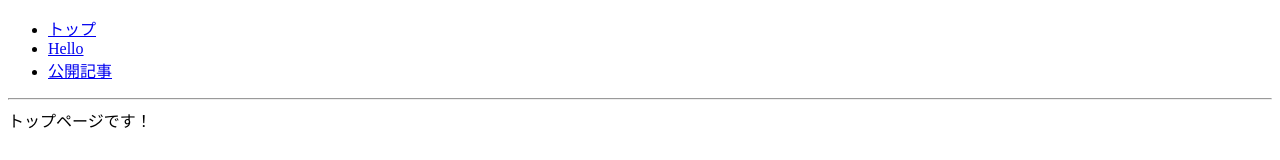
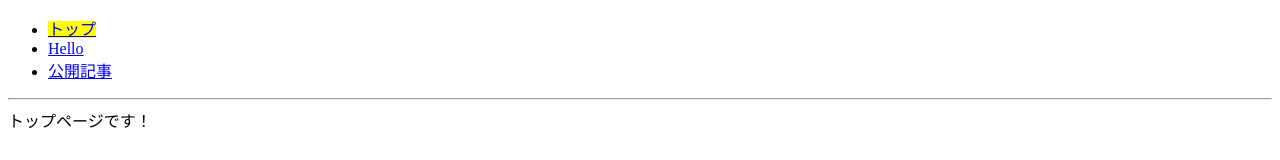
Before and after one commit to nekketsu2010/quick-react, a JavaScript app: page / in a window 1280 px wide. Shown: the top 160 px of the page. Built offline with nearby package versions, Linux system fonts and the light colour scheme.

Commit message:
feature: 現在アクセスしているページをハイライトするようにした。 トップページが常にハイライトされないようにend属性を付けて、子ルートへのマッチは無視するようにした。

```diff
--- a/src/App.js
+++ b/src/App.js
@@ -1,16 +1,20 @@
-import { Link, Outlet } from 'react-router-dom';
+import { NavLink, Outlet } from 'react-router-dom';
+
+// b. スタイルを決定するための関数
+function isCurrent(link) {
+  return link.isActive ? { backgroundColor: 'Yellow' } : undefined;
+}
 
 export default function App() {
   return (
     <>
-      {/* b. ルーティング経由のリンクリストを準備 */}
       <ul>
-        <li><Link to="/">トップ</Link></li>
-        <li><Link to="/hello">Hello</Link></li>
-        <li><Link to="/article">公開記事</Link></li>
+        {/* a. 現在のページを表すリンクに対してスタイルを適用 */}
+        <li><NavLink style={isCurrent} end to="/">トップ</NavLink></li>
+        <li><NavLink style={isCurrent} to="/hello">Hello</NavLink></li>
+        <li><NavLink style={isCurrent} to="/article">公開記事</NavLink></li>
       </ul>
       <hr />
-      {/* a. 配下のコンポーネントを表示するための領域 */}
       <Outlet />
     </>
   );
```
